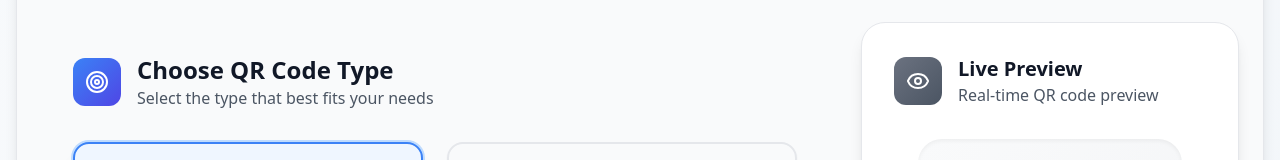
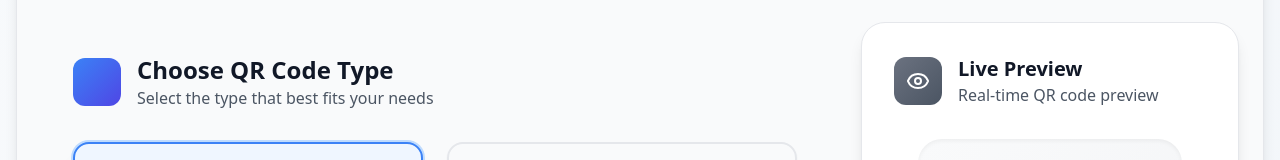
Before and after one commit to Burhan-sheikh/flashqwert, a React (Vite) app: page /generator in a window 1280 px wide. Shown: the part 375-535 px from the top of the page. Built offline with nearby package versions, Linux system fonts and the light colour scheme; no server answers.

Commit message:
Updated QRGenerator.tsx

```diff
--- a/src/components/QRGenerator.tsx
+++ b/src/components/QRGenerator.tsx
@@ -641,7 +641,7 @@ const QRGenerator: React.FC<QRGeneratorProps> = ({
               >
                 <div className="flex items-center gap-4 mb-8">
                   <div className="w-12 h-12 bg-gradient-to-br from-blue-500 to-indigo-600 rounded-xl flex items-center justify-center">
-                    <Target className="w-6 h-6 text-white" />
+
                   </div>
                   <div>
                     <h2 className="text-2xl font-bold text-gray-900">Choose QR Code Type</h2>
```
